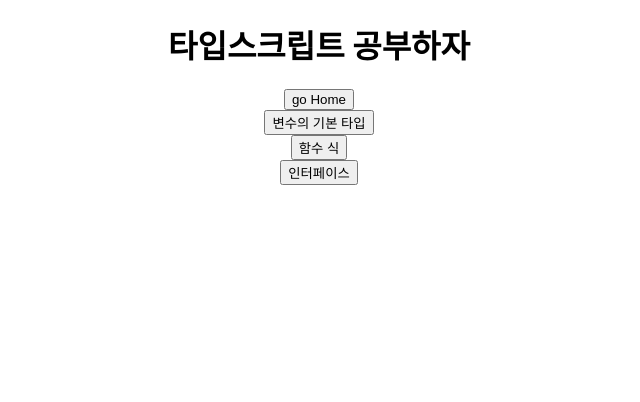
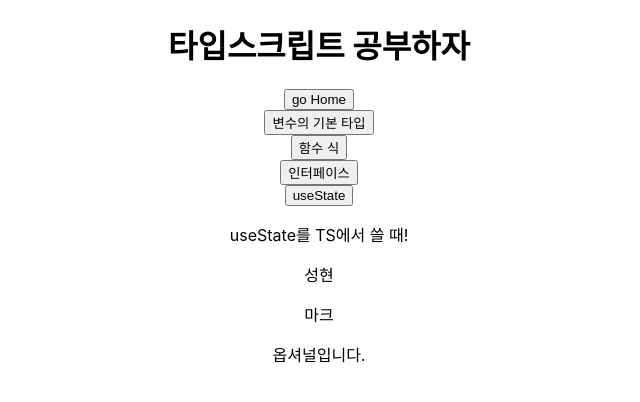
Before and after one commit to qirtudgus/typescript, a React (Create React App) app: page /state in a window 1280 px wide. Shown: the top 402 px of the page, without its empty margins (321-961 px from the left). Built offline with nearby package versions, Linux system fonts and the light colour scheme.

Commit message:
props를 전달하는 방식

```diff
--- a/src/App.tsx
+++ b/src/App.tsx
@@ -4,6 +4,7 @@ import { Route, Routes, useNavigate, useLocation } from 'react-router-dom';
 import BasicType from './Component/BasicType';
 import Func from './Component/func';
 import Interface from './Component/interface';
+import State from './Component/state';
 
 function App() {
   const navigate = useNavigate();
@@ -39,11 +40,22 @@ function App() {
       >
         인터페이스
       </button>
+      <button
+        onClick={() => {
+          navigate('/state');
+        }}
+      >
+        useState
+      </button>
 
       <Routes>
         <Route path='/BasicType' element={<BasicType />}></Route>
         <Route path='/func' element={<Func />}></Route>
         <Route path='/interface' element={<Interface />}></Route>
+        <Route
+          path='/state'
+          element={<State name='성현' mark='마크' optional='옵셔널' />}
+        ></Route>
       </Routes>
     </div>
   );
--- /dev/null
+++ b/src/Component/state.tsx
@@ -0,0 +1,21 @@
+import React, { useState } from 'react';
+type GreetingsProps = {
+  name: string;
+  mark: string;
+  optional?: string;
+};
+
+const State = ({ name, mark, optional }: GreetingsProps) => {
+  return (
+    <>
+      <div>
+        <p className=''>useState를 TS에서 쓸 때!</p>
+        <p>{name}</p>
+        <p>{mark}</p>
+        <p>{optional === '옵셔널' ? '옵셔널입니다.' : '옵셔널 아닙니다.'}</p>
+      </div>
+    </>
+  );
+};
+
+export default State;
```
